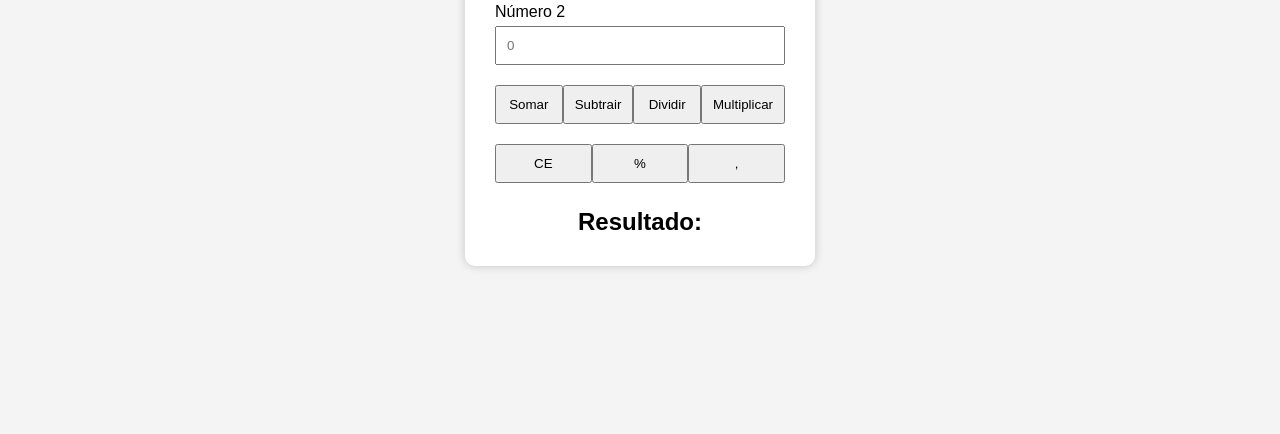
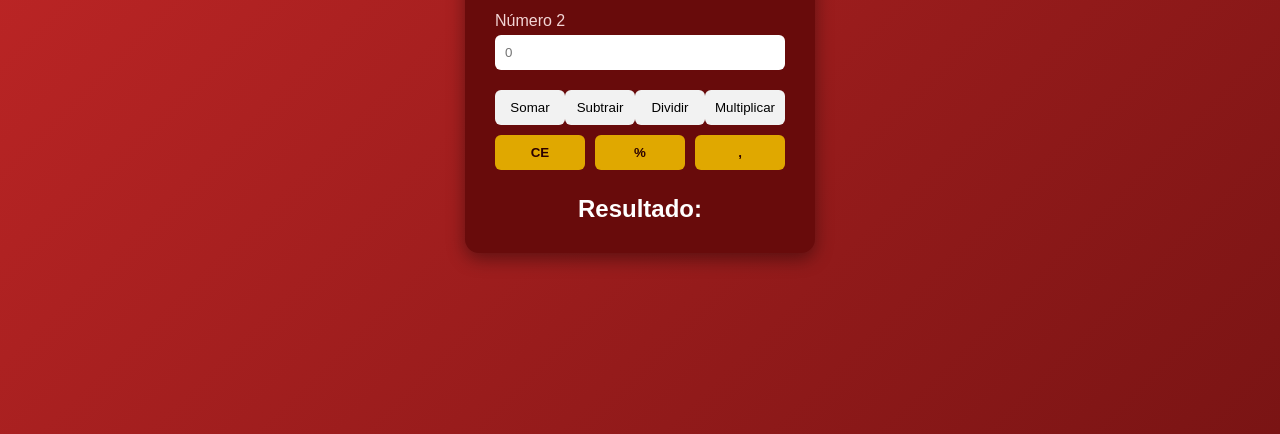
Before and after one commit to faquinetti/projeto-calculadora, a plain HTML site: page index.html in a window 1280 px wide. Shown: the part 366-800 px from the top of the page. Drawn offline with Linux system fonts and the light colour scheme.

Commit message:
Update style.css

```diff
--- a/style.css
+++ b/style.css
@@ -7,7 +7,7 @@
 body{
 
     font-family: Arial, Helvetica, sans-serif;
-    background:#f4f4f4;
+    background: linear-gradient(135deg, #c72828, #7a1414);
 
     display:flex;
     justify-content:center;
@@ -19,14 +19,14 @@ body{
 
 .calculadora{
 
-    background:white;
+    background:rgb(104, 11, 11);
     padding:30px;
 
     width:350px;
 
-    border-radius:10px;
+    border-radius:14px;
 
-    box-shadow:0px 0px 10px rgba(0,0,0,.2);
+    box-shadow:0px 6px 18px rgba(0, 0, 0, 0.4);
 
 }
 
@@ -34,6 +34,7 @@ h1{
 
     text-align:center;
     margin-bottom:20px;
+    color:#fff;
 
 }
 
@@ -41,6 +42,7 @@ label{
 
     display:block;
     margin-top:15px;
+    color:#f2d5d5;
 
 }
 
@@ -49,7 +51,14 @@ input{
     width:100%;
     padding:10px;
     margin-top:5px;
+    border:none;
+    border-radius:6px;
+    outline:none;
 
+}
+
+input:focus{
+    box-shadow:0 0 0 2px #ffb3b3;
 }
 
 .botoes{
@@ -61,18 +70,44 @@ input{
 
 }
 
+.botoes-extra{
+    margin-top:10px;
+}
+
 button{
 
     width:48%;
     padding:10px;
 
+    border:none;
+    border-radius:6px;
+    background:#f2f2f2;
+
     cursor:pointer;
+    transition: transform 0.15s, background 0.15s;
 
+}
+
+button:hover{
+    background:#ffffff;
+    transform: translateY(-2px);
+}
+
+.botoes-extra button{
+    width:31%;
+    background:#e0a800;
+    color:#2b0000;
+    font-weight:bold;
+}
+
+.botoes-extra button:hover{
+    background:#ffc107;
 }
 
 #resultado{
 
     margin-top:25px;
     text-align:center;
+    color:#fff;
 
 }
```
